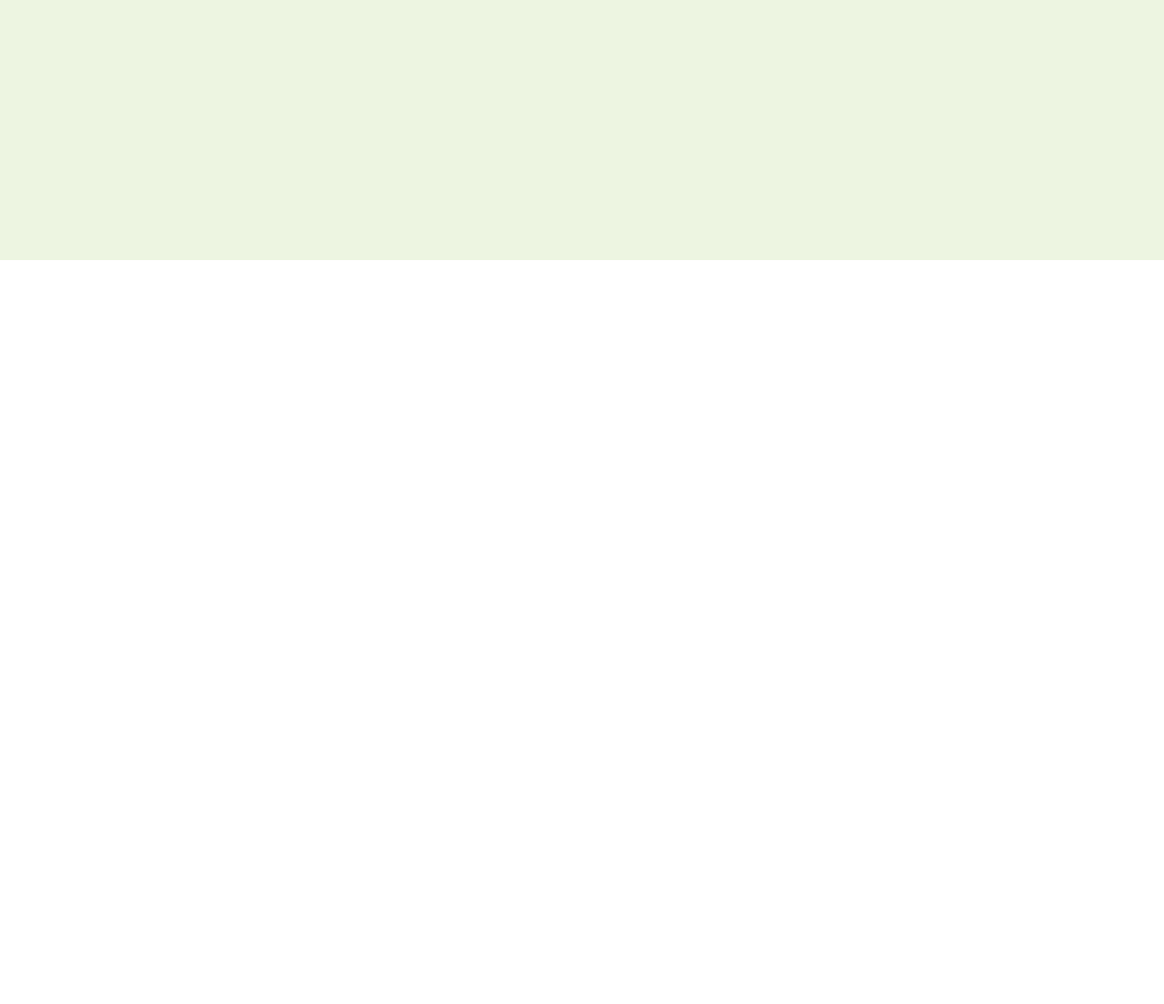
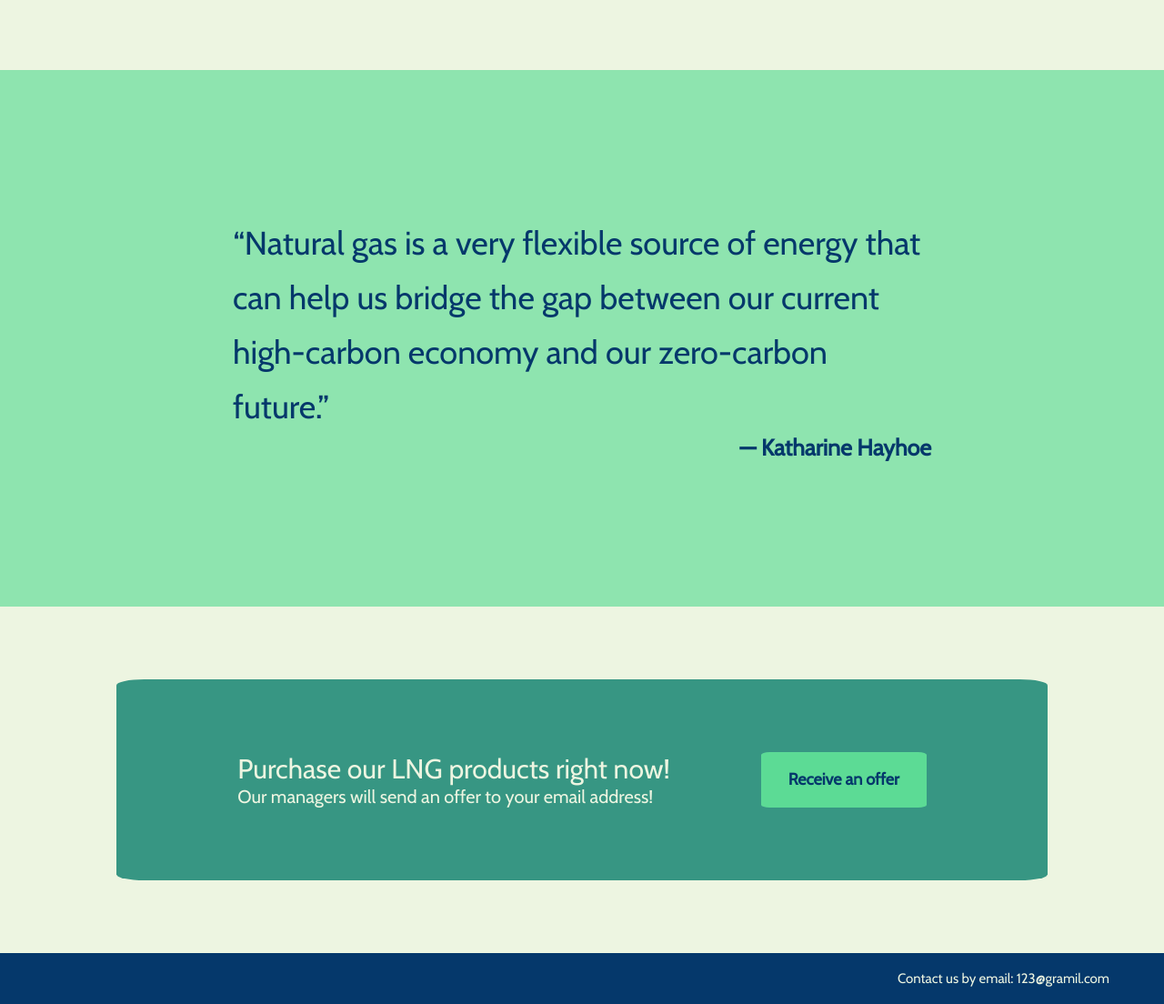
Before and after one commit to leshkoanna/tank-container-distributor, a plain HTML site: page index.html in a window 1280 px wide. Shown: the part 1324-2428 px from the top of the page at 91% size. Before the commit the page ends 1610 px from the top, so only its background shows below. Drawn offline with nearby package versions, Linux system fonts and the light colour scheme.

Commit message:
Finished basic layout

```diff
--- a/index.css
+++ b/index.css
@@ -17,7 +17,7 @@ html {
 }
 
 body {
-    width: 100%;
+    width: 100vw;
 
 }
 * {
@@ -28,7 +28,7 @@ body {
 
 }
 
-p, li, a {
+p, li, a, h2 {
     font-weight: 100;
     color: var(--offwhite);
 }
@@ -48,8 +48,8 @@ p, li, a {
 }
 
 .section1 img {
-    height: 12rem;
-    padding: 2rem 0 2rem 10rem;
+    max-height: 12rem;
+    padding: 2rem 0 2rem 20rem;
 }
 
 li, a {
@@ -61,8 +61,9 @@ li, a {
 
 #USwrapper {
     display: flex;
-    padding: 10rem 30rem 10rem 30rem;
+    padding: 10vh 20vw 10vh 20vw;
     background-color: var(--blue);
+    overflow: hidden;
 }
 
 #US {
@@ -96,19 +97,20 @@ li, a {
     padding: 1rem 3rem 1rem 3rem;
     border-radius: 5%;
     border: none;
-    color: var(--blue)
+    color: var(--blue);
+    cursor: pointer;
 }
 
 #USwrapper img {
-    height: 400px;
-    width: auto;
+    width: 40vw;
+    height: 27vw;
 }
 
 #TANKS {
     width: 100%;
-    height: 100vh;
+    text-align: center;
     background-color: var(--offwhite);
-    text-align: center;
+    padding: 10vh 0 10vh 0;
 }
 
 #gridwrapper {
@@ -121,21 +123,25 @@ li, a {
     color: var(--blue);
     font-size: 3rem;
     font-weight: bold;
-    padding: 4rem;
+    padding-bottom: 6rem;
+
 }
 
 
 #tankwrapper {
     display: grid;
-    grid-template-columns: repeat(4, 100px);
-    grid-template-rows: repeat(2, 100px);
+    grid-template-columns: repeat(4, 220px);
+    grid-template-rows: repeat(2, 220px);
+    grid-column-gap: 4rem;
     overflow: hidden;
 }
 
 .gridimg {
-    height: 1vh;
-    width: 1vw;
+    height: 100%;
+    width: 100%;
     object-fit: cover;
+    border: 5px solid var(--brightgreen);
+    border-radius: 10%;
 }
 
 #1 {
@@ -157,3 +163,86 @@ li, a {
     grid-column: 4/5;
     grid-row: 1/2;
 }
+
+.gridp {
+    color: var(--blue);
+    font-size: 2rem;
+    padding: 2rem 0 0 0;
+}
+
+#Quote {
+    width: 100%;
+    background-color: var(--lightgreen);
+    padding: 20vh 20vw 20vh 20vw;
+    color: var(--blue);
+}
+
+q {
+    font-size: 3.6rem;
+    color: var(--blue);
+    line-height: 60px;
+}
+
+#Quote p {
+    font-weight: bold;
+    text-align: right;
+    font-size: 2.5rem;
+    color: var(--blue);
+}
+
+#signwrapper {
+    width: 100%;
+    background-color: var(--offwhite);
+    padding: 10vh 10vw 10vh 10vw;
+
+}
+
+#sign {
+    width: 100%;
+    background-color: var(--deepgreen);
+    padding: 10vh 10vw 10vh 10vw;
+    border-radius: 3%;
+    display: flex;
+    justify-content: center;
+}
+
+#h2pwrapper {
+    width: 40%;
+    height: auto;
+    border: 1px solid black;
+    text-align: left;
+
+}
+
+h2.wrappertext {
+    font-size: 3rem;
+}
+
+p.wrappertext {
+    font-size: 2rem;
+}
+
+#sign button {
+    font-size: 18px;
+    font-weight: bold;
+    background-color: var(--brightgreen);
+    padding: 1rem 3rem 1rem 3rem;
+    border-radius: 5%;
+    border: none;
+    color: var(--blue);
+    margin-left: 10rem;
+    cursor: pointer;
+}
+
+footer {
+    background-color: var(--blue);
+    width: 100vw;
+    height: 7vh;
+    display: flex;
+    justify-content: flex-end;
+    align-items: center;
+    font-weight: 100;
+    color: var(--offwhite);
+    font-size: 1.5rem;
+    padding-right: 6rem;
+}
--- a/index.html
+++ b/index.html
@@ -38,8 +38,29 @@
             <img alt="tank2" class="gridimg" id="2" src="tank2.webp">
             <img alt="tank3" class="gridimg" id="3" src="tank3.jpg">
             <img alt="tank4" class="gridimg" id="4" src="tank4.jpg">
+            <p class="gridp" id="5">Round industrial gas storage tank </p>
+            <p class="gridp" id="6">Industrial gas storage tanks for tanker ships </p>
+            <p class="gridp" id="7">Vertical industrial gas storage tanks for LNG plants </p>
+            <p class="gridp" id="8">Horizontal gas storage tank for filling stations</p>
         </div>
     </div>
 </section>
+<section id="Quote">
+    <q>Natural gas is a very flexible source of energy that can help us bridge the gap between our current high-carbon
+        economy and our zero-carbon future.</q>
+    <p>— Katharine Hayhoe</p>
+</section>
+<section id="signwrapper">
+    <div id="sign">
+        <div id=h2pwrapper">
+            <h2 class="wrappertext">Purchase our LNG products right now!</h2>
+            <p class="wrappertext">Our managers will send an offer to your email address!</p>
+        </div>
+        <button type="submit">Receive an offer</button>
+    </div>
+</section>
+<footer>
+    Contact us by email: 123@gramil.com
+</footer>
 </body>
 </html>
```
Also changed, not shown: tank1.jpg (added), tank2.webp (added), tank3.jpg (added), tank4.jpg (added).
